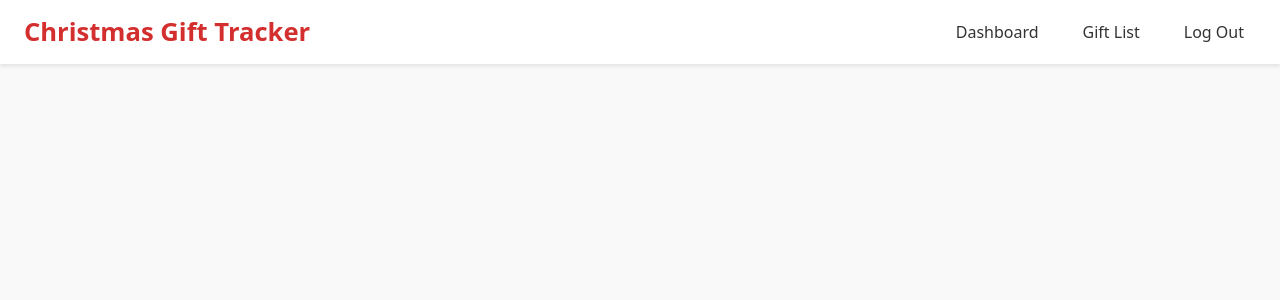
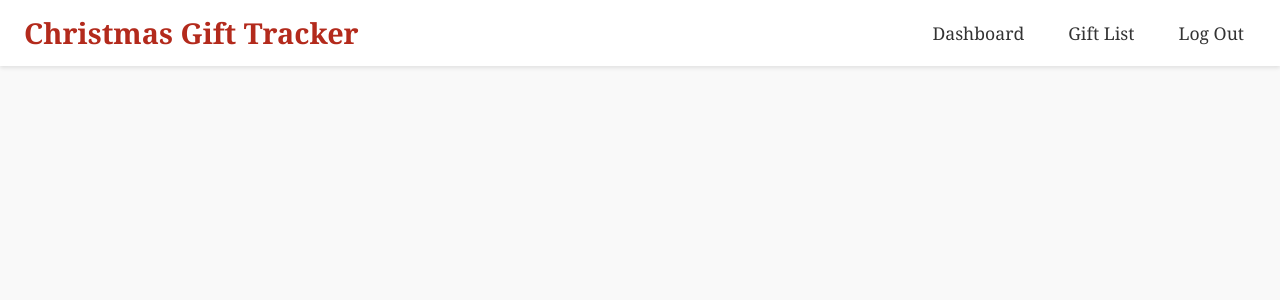
Before and after one commit to Gracie-Curiel/CMPS3390-Project3, a React (Vite) app in the folder christmas-app/: page /Navbar in a window 1280 px wide. Shown: the top 300 px of the page. Built offline with nearby package versions, Linux system fonts and the light colour scheme.

Commit message:
fixed navbar

```diff
--- a/christmas-app/src/styles/Dashboard.css
+++ b/christmas-app/src/styles/Dashboard.css
@@ -13,16 +13,18 @@
 
 /* Navbar */
 .dashboard-nav {
-  background-color: #0d4d27;
-  color: white;
-  border-radius: 10px 10px 0 0;
+  position: fixed;
+  top: 0;
+  left: 0;
+  width: 100%;
+  z-index: 1000;
 }
 
 /* Dashboard card */
 .dashboard-card {
   background: white;
   width: 700px;
-  margin: 40px auto;
+  margin: 100px auto;
   padding: 30px;
   border-radius: 12px;
   box-shadow: 0 4px 8px rgba(0,0,0,0.15);
--- a/christmas-app/src/styles/Navbar.css
+++ b/christmas-app/src/styles/Navbar.css
@@ -9,14 +9,17 @@
   position: sticky;
   top: 0;
   z-index: 100;
+
+  font-family: Georgia, serif; /* << MATCH DASHBOARD FONT */
 }
 
 /* APP TITLE */
 .navbar .flex-1 a {
-  font-size: 1.6rem;
-  font-weight: 700;
-  color: #d32f2f; /* Christmas red */
+  font-size: 1.8rem;
+  font-weight: bold;
+  color: #b32a1c; /* same red as .dash-title */
   text-decoration: none;
+  font-family: Georgia, serif; /* ensure title stays serif */
 }
 
 /* MENU LIST */
@@ -26,28 +29,31 @@
   gap: 20px;
   padding: 0;
   margin: 0;
+
+  font-family: Georgia, serif; /* consistent typography */
 }
 
 /* MENU ITEMS */
 .menu li a {
   text-decoration: none;
-  font-size: 1rem;
+  font-size: 1.1rem;
   font-weight: 500;
   color: #333;
   padding: 8px 12px;
   border-radius: 6px;
   transition: 0.25s ease-in-out;
+  font-family: Georgia, serif; /* serif for links */
 }
 
 /* HOVER EFFECT */
 .menu li a:hover {
-  background-color: #f3f3f3;
-  color: #b71c1c;
+  background-color: #f7f3f3;
+  color: #b32a1c; /* matches dashboard red */
 }
 
 /* ACTIVE PAGE STYLE (optional) */
 .menu li a.active {
-  background-color: #ffe4e4;
-  color: #d32f2f;
+  background-color: #ffeaea;
+  color: #b32a1c;
   font-weight: 600;
 }
--- a/christmas-app/src/views/Dashboard.jsx
+++ b/christmas-app/src/views/Dashboard.jsx
@@ -31,8 +31,9 @@ export default function Dashboard() {
 
   return (
     <div className="dashboard-page">
-
+      <div className="dashboard-nav">
       <Navbar />
+      </div>
 
       {/* RESTORED DASHBOARD CARD */}
       <div className="dashboard-card">
@@ -67,8 +68,8 @@ export default function Dashboard() {
                 ? "You are over budget"
                 : "You are within budget"}
             </h2>
-<p><strong>Total Budget:</strong> ${chartData[0]?.value}</p>
-<p><strong>Total Spent:</strong> ${chartData[1]?.value}</p>
+              <p><strong>Total Budget:</strong> ${chartData[0]?.value}</p>
+              <p><strong>Total Spent:</strong> ${chartData[1]?.value}</p>
             <Budget />
           </div>
         </div>
--- a/christmas-app/src/views/Navbar.jsx
+++ b/christmas-app/src/views/Navbar.jsx
@@ -6,7 +6,9 @@ export default function Navbar() {
       {/* NAV BAR */}
       <div className="flex-1">
         <a className="text-2xl font-bold text-red-500">
+          <Link to="/Dashboard">
           Christmas Gift Tracker
+          </Link>
         </a>
       </div>
 
```
